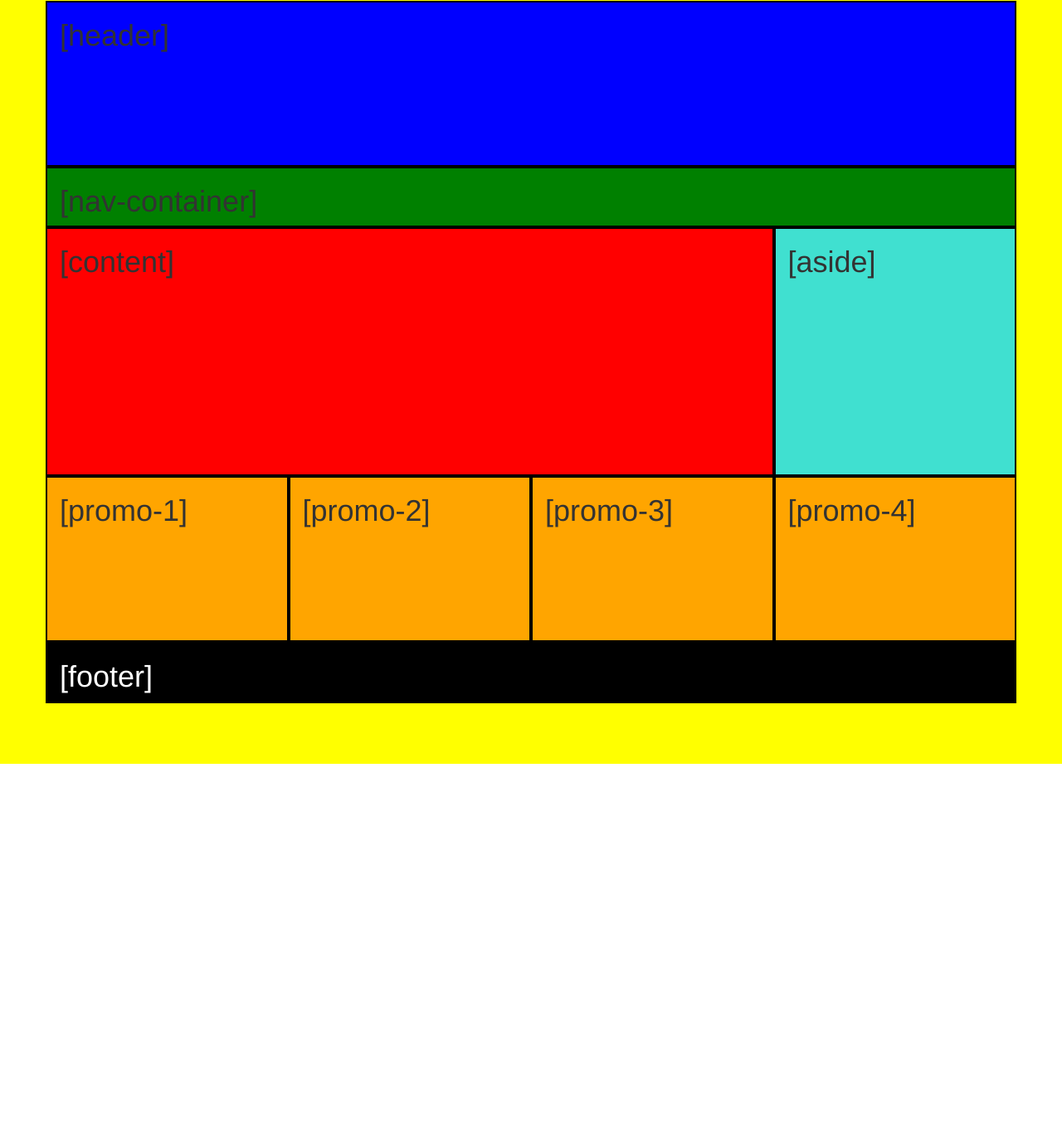
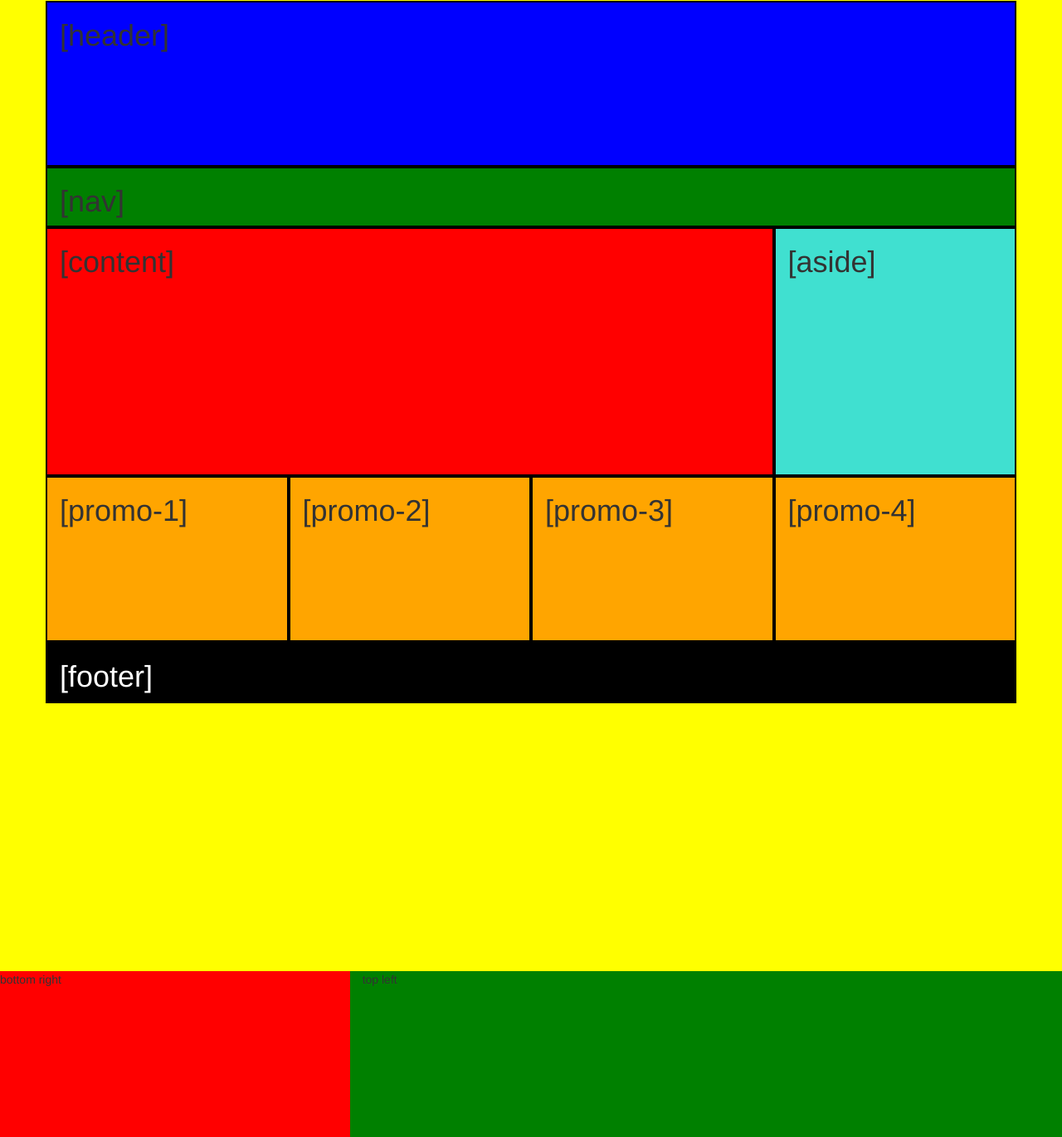
Before and after one commit to aidenpearce9/day-2-take-home, a plain HTML site: page index.html in a window 1280 px wide. Shown: the part 69-1440 px from the top of the page at 83% size. Before the commit the page ends 990 px from the top, so only its background shows below. Drawn offline with Linux system fonts and the light colour scheme.

Commit message:
finished-day-2

```diff
--- a/css/styles.css
+++ b/css/styles.css
@@ -3,6 +3,7 @@
 }
 .body {
   background-color: yellow;
+  height: 155vh;
 }
 .header {
   background-color: blue;
@@ -30,3 +31,11 @@
 .bottom {
   visibility: hidden;
 }
+.green {
+  background-color: green;
+  height: 200px;
+}
+.red {
+  background-color: red;
+  height: 200px;
+}
--- a/index.html
+++ b/index.html
@@ -6,7 +6,7 @@
   <meta http-equiv="X-UA-Compatible" content="ie=edge">
   <link rel="stylesheet" href="css/bootstrap.min.css">
   <link rel="stylesheet" href="css/styles.css">
-  <title>Document</title>
+  <title>Day-2-take-home</title>
 </head>
 <body>
   <div class="container-fluid body">
@@ -21,7 +21,7 @@
     <div class="container">
       <div class="row">
         <div class="col-md-12 nav-container border">
-          <h1>[nav-container]</h1>
+          <h1>[nav]</h1>
         </div>
       </div>
     </div>
@@ -53,11 +53,11 @@
           <h1>[footer]</h1>
         </div>
       </div>
-      <div class="row">
-        <div class="col-md-12 bottom border">
-          <h1>[hidden]</h1>
-        </div>
-      </div>
     </div>
+  </div>
+  <div class="row">
+    <div class="col-md-8 col-md-push-4 green">top left</div>
+    <div class="col-md-4 col-md-pull-8 red">bottom right</div>
+  </div>
 </body>
 </html>
```
